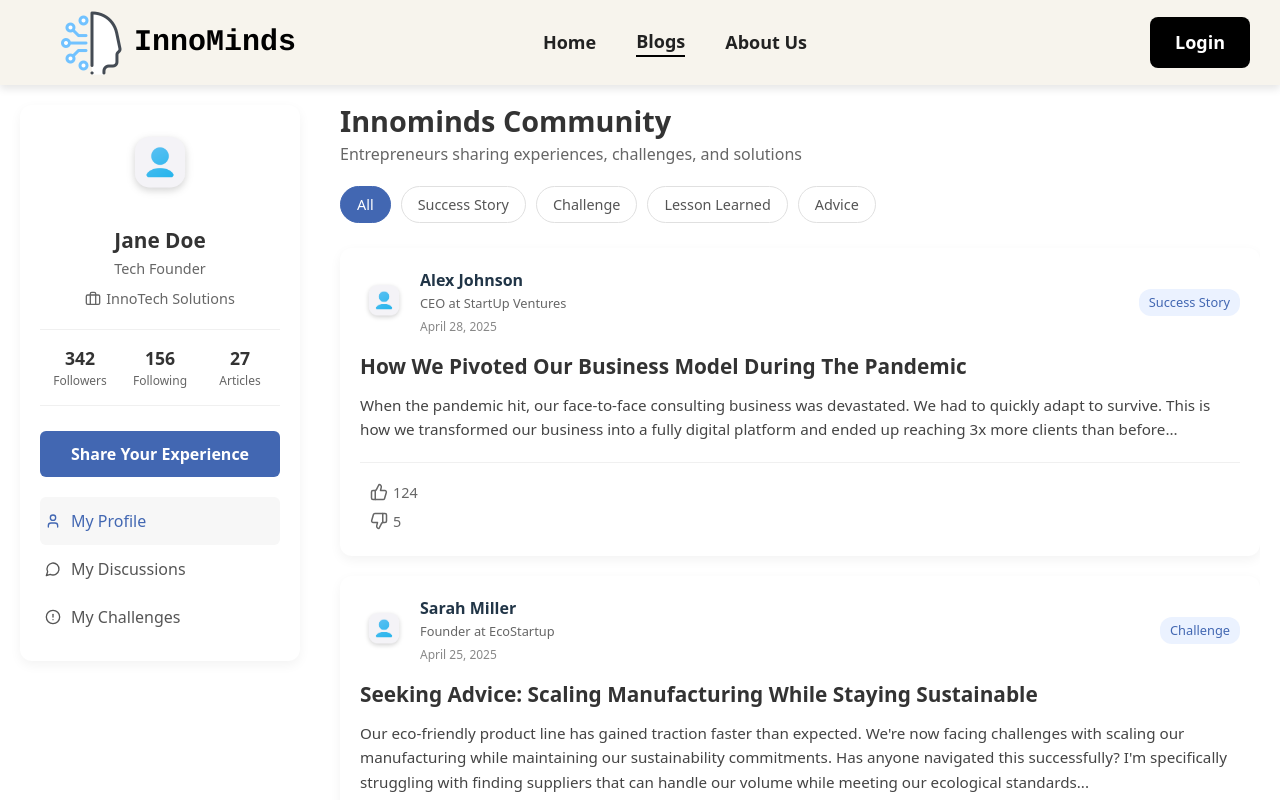
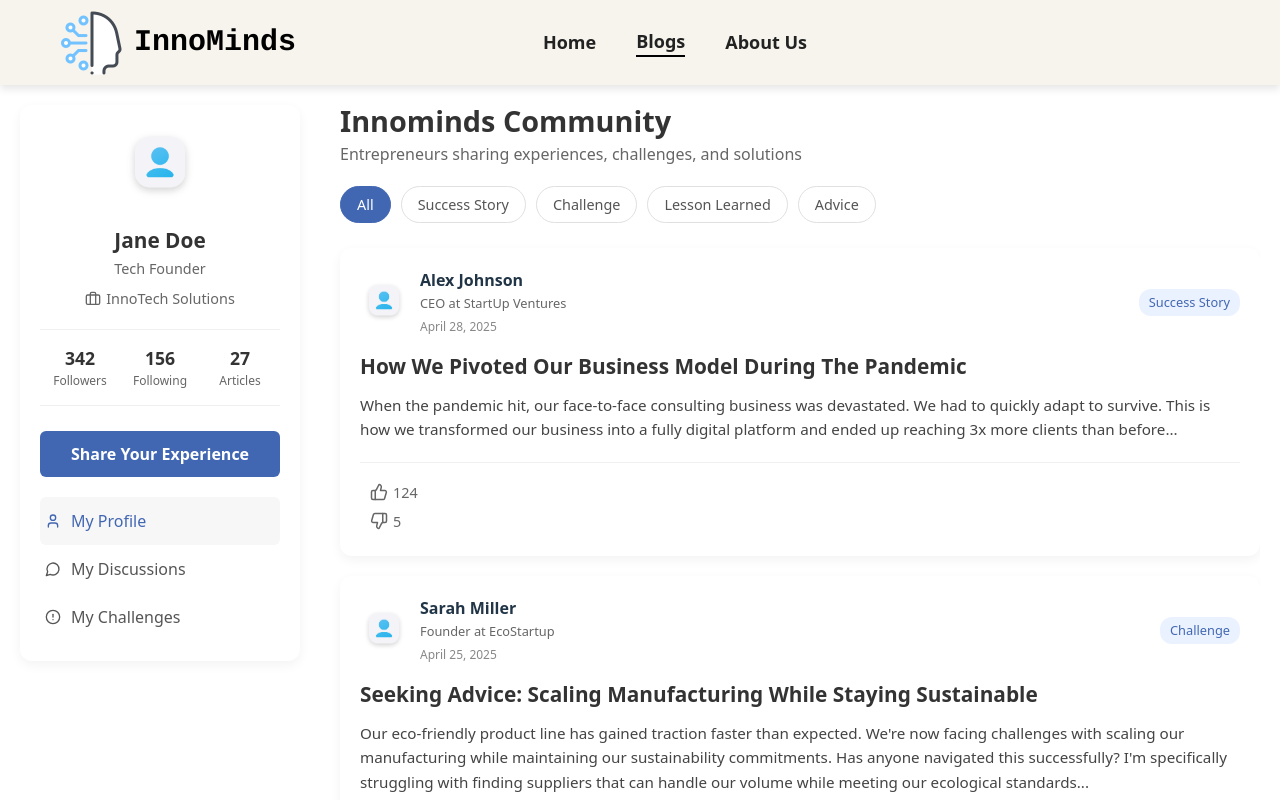
Before and after one commit to IMADDABLIGI/BlogApp, a React (Vite) app in the folder frontend/: page /blogs in a window 1280 px wide. Shown: the top 800 px of the page. Built offline with nearby package versions, Linux system fonts and the light colour scheme.

Commit message:
refactor(master): set isAuthenticated props for Login Component

```diff
--- a/frontend/src/blogs/Blogs.jsx
+++ b/frontend/src/blogs/Blogs.jsx
@@ -5,7 +5,7 @@ import BlogBody from './BlogBody'
 function Blogs() {
   return (
     <div className='blogs_ctr'>
-        <HomeHead />
+        <HomeHead isAuthenticated={true} />
         <BlogBody />
     </div>
   )
--- a/frontend/src/home/Home.jsx
+++ b/frontend/src/home/Home.jsx
@@ -7,7 +7,7 @@ import HomeBody from './HomeBody'
 function Home() {
   return (
     <div className='home_ctr'>
-      <HomeHead />
+      <HomeHead isAuthenticated={false} />
       <HomeBody />
       <Footer />
     </div>
--- a/frontend/src/home/HomeHead.jsx
+++ b/frontend/src/home/HomeHead.jsx
@@ -3,7 +3,9 @@ import './Home.css'
 import logo from '../assets/InnoMindsBlogs.png'
 import { NavLink } from 'react-router-dom';
 
-function HomeHead() {
+function HomeHead(props) {
+  const isAuthenticated = props.isAuthenticated;
+
   return (
     <div className='home_head'>
         <div className="head_logo_name">
@@ -16,7 +18,8 @@ function HomeHead() {
             <NavLink to="/about" className="nav_link">About Us</NavLink>
         </div>
         <div className="head_login">
-			  <NavLink to="/login" className="nav_login"> Login </NavLink>
+          {!isAuthenticated &&
+			     <NavLink to="/login" className="nav_login"> Login </NavLink> }
         </div>
     </div>
   )
```
